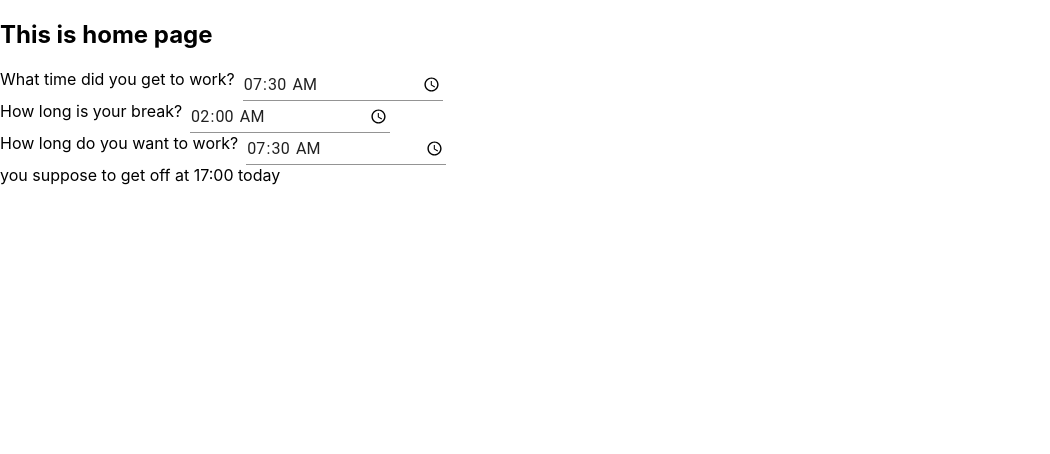
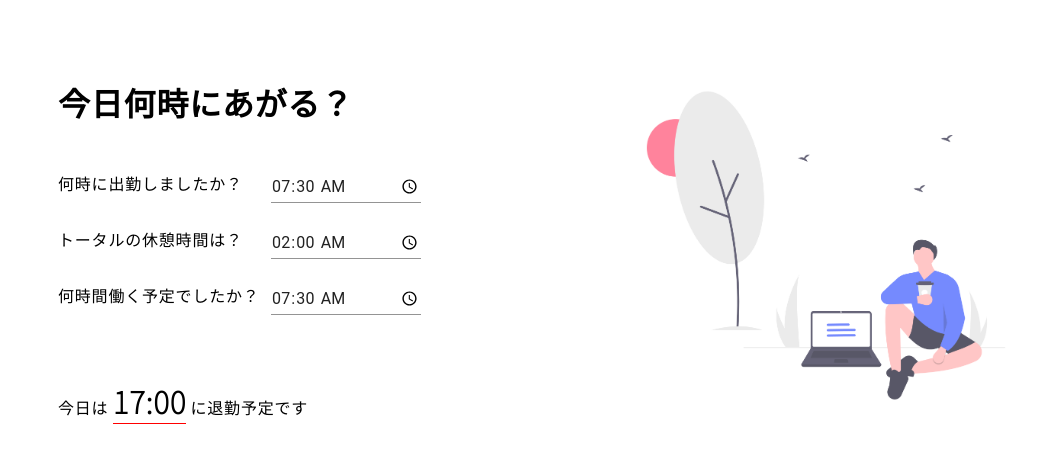
Before and after one commit to asa108/aork-time, a React (Create React App) app: page / in a window 1280 px wide. Shown: the top 454 px of the page, without its empty margins (0-1050 px from the left). Built offline with nearby package versions, Linux system fonts and the light colour scheme.

Commit message:
changed style and added image

```diff
--- a/public/index.html
+++ b/public/index.html
@@ -24,7 +24,11 @@
       work correctly both with client-side routing and a non-root public URL.
       Learn how to configure a non-root public URL by running `npm run build`.
     -->
-    <title>React App</title>
+
+    <!-- google font -->
+    <link rel="preconnect" href="https://fonts.gstatic.com">
+    <link href="https://fonts.googleapis.com/css2?family=Noto+Sans+JP:wght@100&display=swap" rel="stylesheet">
+    <title>what time will you get off?</title>
   </head>
   <body>
     <noscript>You need to enable JavaScript to run this app.</noscript>
--- a/src/App.css
+++ /dev/null
@@ -1,38 +0,0 @@
-.App {
-  text-align: center;
-}
-
-.App-logo {
-  height: 40vmin;
-  pointer-events: none;
-}
-
-@media (prefers-reduced-motion: no-preference) {
-  .App-logo {
-    animation: App-logo-spin infinite 20s linear;
-  }
-}
-
-.App-header {
-  background-color: #282c34;
-  min-height: 100vh;
-  display: flex;
-  flex-direction: column;
-  align-items: center;
-  justify-content: center;
-  font-size: calc(10px + 2vmin);
-  color: white;
-}
-
-.App-link {
-  color: #61dafb;
-}
-
-@keyframes App-logo-spin {
-  from {
-    transform: rotate(0deg);
-  }
-  to {
-    transform: rotate(360deg);
-  }
-}
--- a/src/App.js
+++ b/src/App.js
@@ -1,14 +1,15 @@
 import React from "react";
 import HomePage from "./pages/homepage/homepage";
 
-import "./App.css";
-
-
+import "./App.scss";
 
 const App = () => {
   return (
     <div className="app">
-      <HomePage />
+      <HomePage className="homepage_container" />
+      <div className="img_container">
+        <img src="./work_img.png" className="img" />
+      </div>
     </div>
   );
 };
--- /dev/null
+++ b/src/App.scss
@@ -0,0 +1,18 @@
+.app{
+  display: flex;
+  padding:50px ;
+
+  .homepage_container{
+    width: 50%;
+  }
+
+  .img_container{
+    width: 50%;
+    text-align: center;
+    margin: auto;
+    .img{
+      width: 450px;
+      opacity: 0.8;
+    }
+  }
+}
--- a/src/components/timer-count/timer-count.jsx
+++ b/src/components/timer-count/timer-count.jsx
@@ -6,11 +6,15 @@ const useStyles = makeStyles((theme) => ({
   container: {
     display: "flex",
     flexWrap: "wrap",
+    fontFamily: "'Noto Sans JP', sans-serif",
   },
   textField: {
     marginLeft: theme.spacing(1),
     marginRight: theme.spacing(1),
-    width: 200,
+    width: 150,
+  },
+  message: {
+    width: 205,
   },
 }));
 
@@ -19,12 +23,10 @@ const TimePickers = ({ value, handleMethods, message }) => {
 
   return (
     <form className={classes.container} noValidate>
-      <span>{message}</span>
+      <span className={classes.message}>{message}</span>
       <TextField
         id="time"
-        // label="what time did you get to work?"
         type="time"
-        // defaultValue={defaultValue}
         className={classes.textField}
         InputLabelProps={{
           shrink: true,
--- a/src/index.css
+++ b/src/index.css
@@ -1,13 +1,4 @@
 body {
-  margin: 0;
-  font-family: -apple-system, BlinkMacSystemFont, 'Segoe UI', 'Roboto', 'Oxygen',
-    'Ubuntu', 'Cantarell', 'Fira Sans', 'Droid Sans', 'Helvetica Neue',
-    sans-serif;
-  -webkit-font-smoothing: antialiased;
-  -moz-osx-font-smoothing: grayscale;
+  font-family: 'Noto Sans JP', sans-serif;
+  letter-spacing: 0.05em
 }
-
-code {
-  font-family: source-code-pro, Menlo, Monaco, Consolas, 'Courier New',
-    monospace;
-}
--- a/src/pages/homepage/homepage.jsx
+++ b/src/pages/homepage/homepage.jsx
@@ -69,29 +69,35 @@ const HomePage = () => {
 
   console.log("getOffWork", getOffWork);
 
-  // console.log(result1);
-  // console.log(timeBreak);
-  // console.log(workTime);
-
   return (
-    <div>
-      <h2>This is home page</h2>
+    <div className="homepage">
+      <h1>今日何時にあがる？</h1>
+      <br />
       <TimePickers
         value={startTime}
         handleMethods={handleStartWorkTime}
-        message="What time did you get to work?"
+        message="何時に出勤しましたか？"
+        className="timepicker1"
       />
+      <br />
       <TimePickers
         value={timeBreak}
         handleMethods={handleTimeBreak}
-        message="How long is your break?"
+        message="トータルの休憩時間は？"
       />
+      <br />
+
       <TimePickers
         value={workTime}
         handleMethods={handleWorkTime}
-        message="How long do you want to work?"
+        message="何時間働く予定でしたか？"
       />
-      <span>you suppose to get off at {getOffWork} today</span>
+      <br />
+      <br />
+
+      <p>
+        今日は <span className="getofftime">{getOffWork}</span> に退勤予定です
+      </p>
     </div>
   );
 };
--- a/src/pages/homepage/homepage.style.scss
+++ b/src/pages/homepage/homepage.style.scss
@@ -0,0 +1,8 @@
+.homepage{
+    .getofftime{
+        border-bottom: 1px double red;
+        width: 50px;
+        font-weight: 700;
+        font-size: 30px;
+    }
+}
```
Also changed, not shown: public/work_img.png (added).
